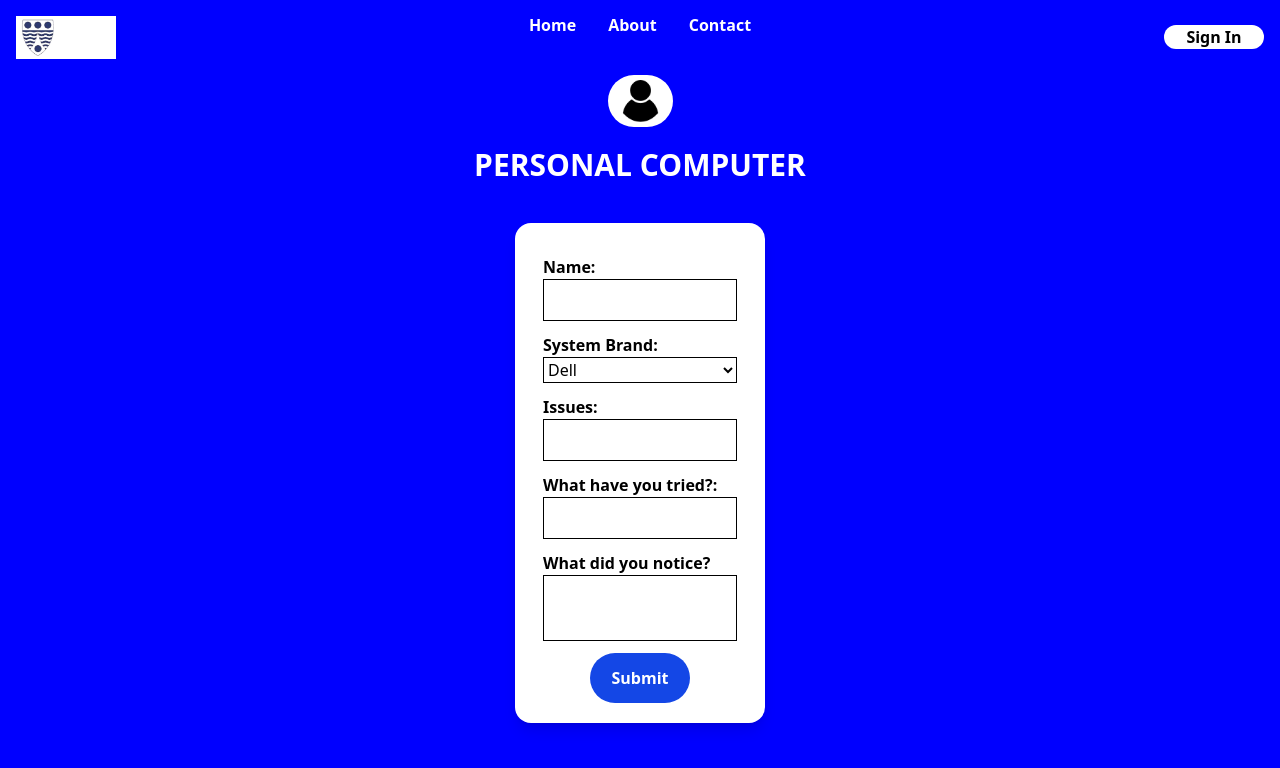
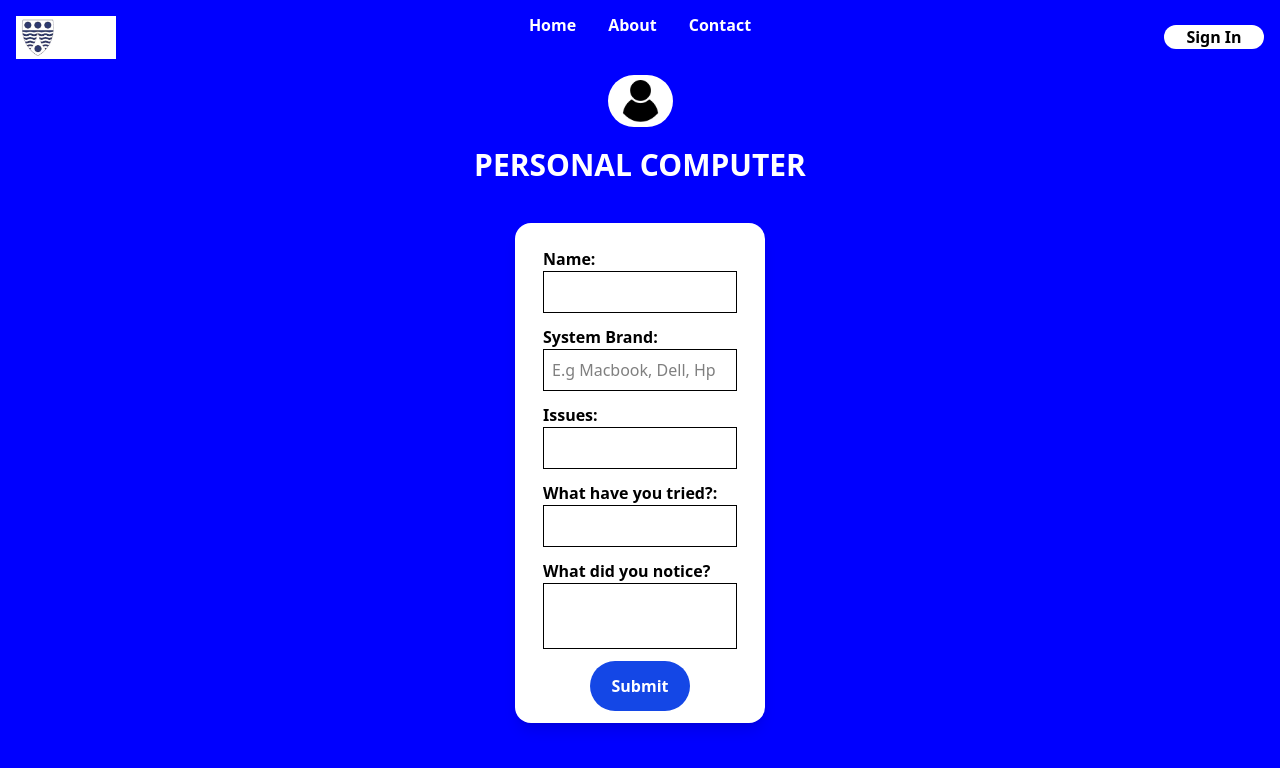
Before and after one commit to DOCTYPE-FRANCO/Lab-Management-Software, a React (Vite) app: page /personal in a window 1280 px wide. Shown: the top 768 px of the page. Built offline with nearby package versions, Linux system fonts and the light colour scheme.

Commit message:
link to backend

```diff
--- a/src/Navbar.jsx
+++ b/src/Navbar.jsx
@@ -14,8 +14,8 @@ function Navbar(){
                         <li className="cursor-pointer hover:text-gray-600 font-bold">Home</li>
                     </Link>
 
-                    <li><a href="#Stack" className="cursor-pointer hover:text-gray-600 font-bold">About</a></li>
-                    <li><a href="#Project" className="cursor-pointer hover:text-gray-600 font-bold">Contact</a></li>
+                    <li href="#Stack" className="cursor-pointer hover:text-gray-600 font-bold" >About</li>
+                    <li href="#Project" className="cursor-pointer hover:text-gray-600 font-bold">Contact</li>
                 </ul>
 
                 <div className="md:hidden flex justify-end w-full mt-3 mr-3">
@@ -31,10 +31,10 @@ function Navbar(){
                         <img onClick={()=> setMobile(false)} src={X} className="w-[40px] h-[40px] justify-end "/>
                     </div>
                     <ul className="text-3xl font-bold flex flex-col gap-7">
-                        <Link to="/"><li onClick={()=> setMobile(false)}><a href="#Header" className="cursor-pointer hover:text-gray-600 font-bold">Home</a></li></Link>
-                        <li onClick={()=> setMobile(false)}><a href="#About" className="cursor-pointer hover:text-gray-600 font-bold">About</a></li>
-                        <li onClick={()=> setMobile(false)}><a href="#Contact" className="cursor-pointer hover:text-gray-600 font-bold">Contact</a></li>
-                        <li onClick={()=> setMobile(false)}><a href="#Sign-In" className="cursor-pointer hover:text-gray-600 font-bold">Sign In</a></li>
+                        <Link to="/"><li onClick={()=> setMobile(false)} href="#Header" className="cursor-pointer hover:text-gray-600 font-bold">Home</li></Link>
+                        <li onClick={()=> setMobile(false)} href="#About" className="cursor-pointer hover:text-gray-600 font-bold">About</li>
+                        <li onClick={()=> setMobile(false)} href="#Contact" className="cursor-pointer hover:text-gray-600 font-bold">Contact</li>
+                        <li onClick={()=> setMobile(false)} href="#Sign-In" className="cursor-pointer hover:text-gray-600 font-bold">Sign In</li>
                     </ul>
                 </div>
             </div>
--- a/src/Personal.jsx
+++ b/src/Personal.jsx
@@ -1,10 +1,49 @@
-import React from "react";
+import React, {useState} from "react";
 import Navbar from "./Navbar";
-import Logo from "./assets/pau-logo.png"
+import Logo from "./assets/pau-logo.png";
 import PersonalSystem from "./assets/user-img.png";
+import axios from "axios";
 
 
 function Personal(){
+    const [formData, setFormData] = useState({
+        name: "",
+        systemBrand: "",
+        issues: "",
+        tried: "",
+        noticed: ""
+    });
+
+    function handleChange(event) {
+        const { name, value } = event.target;
+        setFormData(prevData => ({
+            ...prevData,
+            [name]: value
+        }));
+    }
+
+    async function handleSubmit(event){
+        event.preventDefault();
+        try {
+            // send to backend
+            const response = await axios.post("http://localhost:8080/api/complaint/personalcomplaint", formData);
+            console.log("Submitted successfully:", response.data);
+
+
+        } catch (error) {
+            console.error(" Error submitting form:", error);
+        }
+
+        setFormData({
+            name: "",
+            systemBrand: "",
+            issues: "",
+            tried: "",
+            noticed: ""
+        })
+
+    }
+
     return(
         <div className="flex flex-col justify-center items-center">
 
@@ -16,45 +55,86 @@ function Personal(){
 
             </div>
 
+
+            <form id="personalForm"  onSubmit={handleSubmit}>
                 <div className="flex flex-col gap-3 sm:w-[250px] w-[400px] h-[500px] p-7 pt-10 rounded-2xl mb-11 shadow-lg bg-white justify-center mt-10">
 
+                    {/* Name */}
                     <div className="flex flex-col">
                         <label className="font-bold">Name:</label>
-                    <input type="text" className="border border-black p-2"/>
+                        <input
+                            type="text"
+                            name="name"
+                            value={formData.name}
+
+                            onChange={handleChange}
+                            className="border border-black p-2"
+                        />
                     </div>
+
+                    {/* System Brand */}
                     <div className="flex flex-col">
                     <label className="font-bold">System Brand:</label>
-                    <select className="border border-black">
-                        <option value="dell">Dell</option>
-                        <option value="hp">HP</option>
-                        <option value="macbook">Macbook</option>
-                        <option value="other">Other</option>
-                    </select>
+                    <input
+                        type="text"
+                        name="systemBrand"
+                        value={formData.systemBrand}
+                        onChange={handleChange}
+                        className="border border-black p-2"
+                        placeholder="E.g Macbook, Dell, Hp"
+                    />
                     </div>
 
+                    {/* Issues */}
                     <div className="flex flex-col">
                     <label className="font-bold">Issues:</label>
-                    <input type="text" className="border border-black p-2"/>
+                    <input
+                        type="text"
+                        name="issues"
+                        value={formData.issues}
+                        onChange={handleChange}
+                        className="border border-black p-2"
+                    />
                     </div>
 
+                    {/* What have you tried */}
                     <div className="flex flex-col">
-                    <label className="font-bold">What have you tried?: </label>
-                    <input type="text" className="border border-black p-2"/>
+                    <label className="font-bold">What have you tried?:</label>
+                    <input
+                        type="text"
+                        name="tried"
+                        value={formData.tried}
+                        onChange={handleChange}
+                        className="border border-black p-2"
+                    />
                     </div>
 
-
-
+                    {/* What did you notice */}
                     <div className="flex flex-col">
                     <label className="font-bold">What did you notice?</label>
-                    <input type="text" className="border border-black p-5"/>
+                    <input
+                        type="text"
+                        name="noticed"
+                        value={formData.noticed}
+                        onChange={handleChange}
+                        className="border border-black p-5"
+                    />
                     </div>
 
+                    {/* Submit Button */}
                     <div className="flex justify-center items-center">
-                    <button className="font-bold bg-blue-700 text-white w-[100px] h-[50px] rounded-full hover:bg-slate-500">
+                    <button
+
+                        type="submit"
+                        className="font-bold bg-blue-700 text-white w-[100px] h-[50px] rounded-full hover:bg-slate-500"
+                    >
                         Submit
                     </button>
                     </div>
                 </div>
+            </form>
+
+
         </div>
     );
 }
```
Lines whose indentation alone changed are shown as unchanged.
